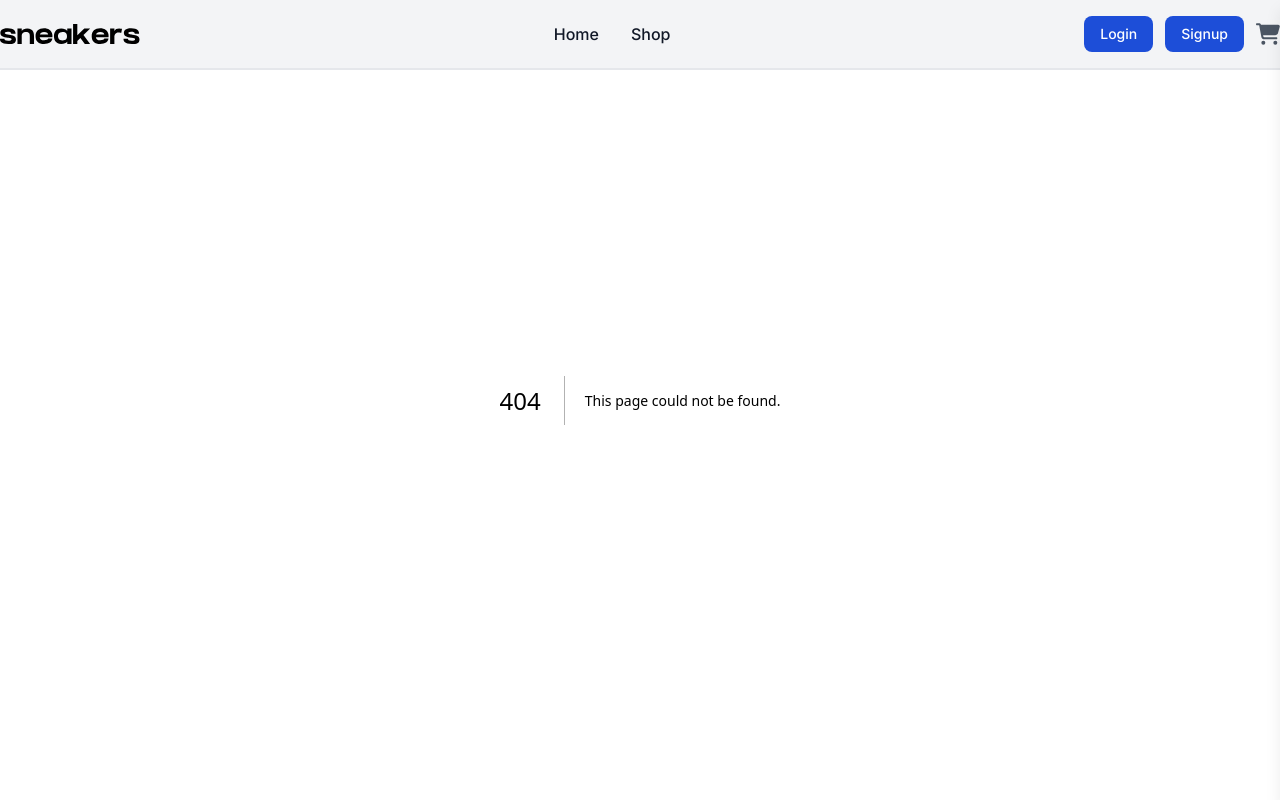
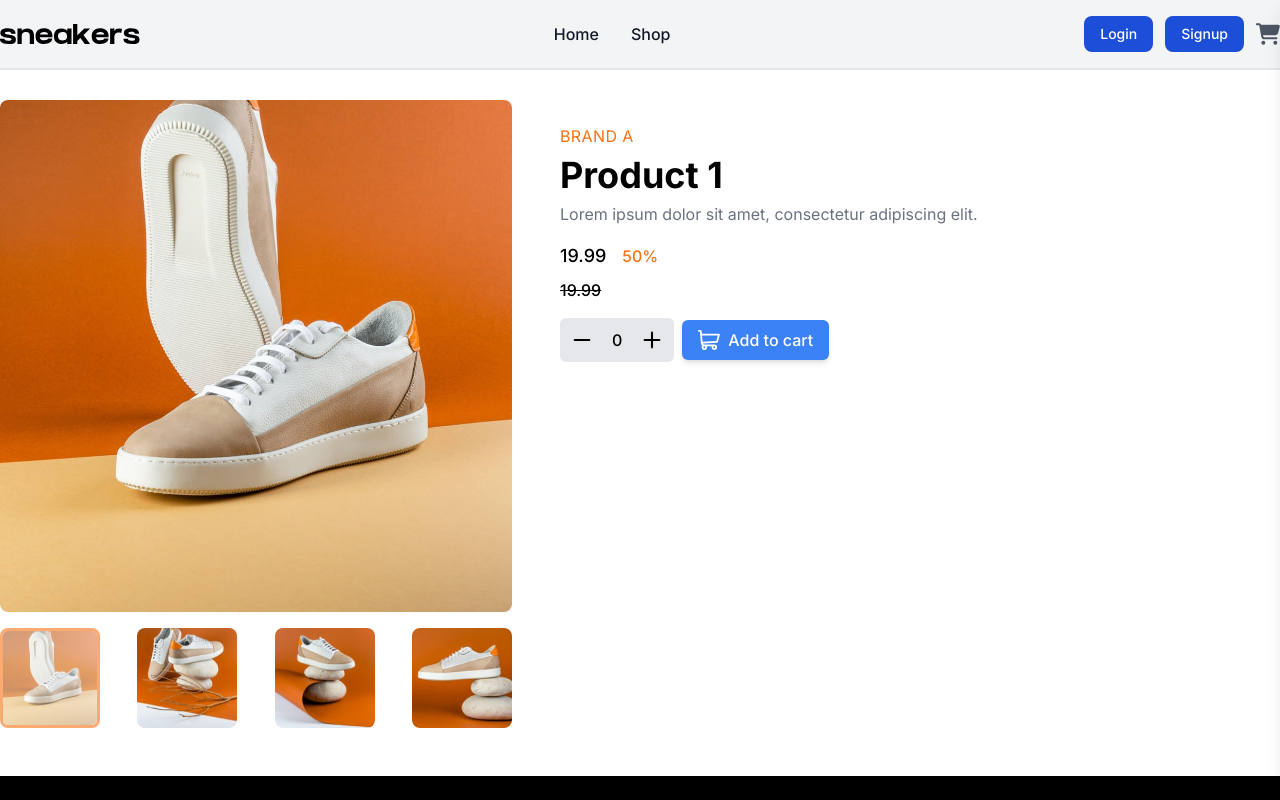
Before and after one commit to linushahs/ecommerce-site, a Next.js app: page /product/1 in a window 1280 px wide. Before the commit this address had no page. Shown: the top 800 px of the page. Built offline with nearby package versions, Linux system fonts and the light colour scheme.

Commit message:
Fixed some basket state issues

```diff
--- a/src/app/shop/[productId]/page.tsx
+++ b/src/app/product/[productId]/page.tsx
@@ -5,19 +5,25 @@ import { productData } from "@/constants";
 import Image from "next/image";
 import { useState } from "react";
 import { twMerge } from "tailwind-merge";
-// import { Lightbox } from "./Lightbox";
+import { useAppDispatch, useAppSelector } from "@/redux/store";
+import { addToBasket } from "@/redux/slices/basketSlice";
+import { useParams } from "next/navigation";
 
 export default function ProductPage() {
+  const params = useParams();
+  const dispatch = useAppDispatch();
+
+  console.log(params);
+  const products = useAppSelector((state) => state.product);
+  const productItem = products.filter((p) => p.id === params.productId)[0];
   const [currentProductImage, setCurrentProductImage] = useState(0);
-  const [lightbox, setLightbox] = useState(false);
 
-  //   const handleAddToCart = () => {
-  //     setCartProductQuantity((prevState) => prevState + productQuantity);
-  //     setProductQuantity(0);
-  //   };
+  const handleAddToCart = () => {
+    dispatch(addToBasket(productItem));
+  };
 
   return (
-    <main className="mt-[var(--navbar-height)]">
+    <main className="mt-[var(--navbar-height)] mb-12">
       <div className="container flex gap-12">
         <div className="w-[40%] flex flex-col gap-4">
           <Image
@@ -50,25 +56,23 @@ export default function ProductPage() {
         {/* product description -----------------------------  */}
         <div className="flex-1 py-15 mt-6">
           <p className="uppercase tracking-wide text-orange-500">
-            Sneaker Company
+            {productItem.brand}{" "}
           </p>
-          <h1 className="font-bold text-[36px]">
-            Fall Limited Edition Sneakers
-          </h1>
+          <h1 className="font-bold text-[36px]">{productItem.name}</h1>
           <p className="fw-400  text-base text-gray-500">
-            These low-profile sneakers are your perfect casual wear companion.
-            Featuring a durable rubber outer sole, they&apos;ll withstand
-            everything the weather can offer.
+            {productItem.description}
           </p>
           <div className="my-4">
             <div className="flex items-center mb-2 gap-4 ">
-              <span className="font-medium  text-lg">$125.00</span>
+              <span className="font-medium  text-lg">{productItem.price}</span>
               <span className=" font-medium text-base text-orange-500">
                 50%
               </span>
             </div>
 
-            <span className="font-medium text-base line-through">$250.00</span>
+            <span className="font-medium text-base line-through">
+              {productItem.price}
+            </span>
           </div>
 
           <div className="flex items-center gap-2">
@@ -78,7 +82,7 @@ export default function ProductPage() {
               <PlusIcon className="w-7 h-7 cursor-pointer" />
             </div>
             <button
-              //   onClick={handleAddToCart}
+              onClick={handleAddToCart}
               className=" flex font-medium text-base items-center justify-center cursor-pointer py-2 px-4 rounded-md bg-primary text-white shadow-md gap-2"
             >
               <svg width="22" height="20" xmlns="http://www.w3.org/2000/svg">
--- a/src/components/basket/BasketContent.tsx
+++ b/src/components/basket/BasketContent.tsx
@@ -1,14 +1,13 @@
 "use client";
 
 import { BasketItem } from "@/components/basket";
-import { basketOfProduct } from "@/constants";
+import { CHECKOUT_STEP_1 } from "@/constants/routes";
+import { clearBasket } from "@/redux/slices/basketSlice";
+import { useAppDispatch, useAppSelector } from "@/redux/store";
+import { useRouter } from "next/navigation";
+import { twMerge } from "tailwind-merge";
 import { Button } from "../common";
 import { BasketContentProps } from "./interface";
-import { twMerge } from "tailwind-merge";
-import { CHECKOUT_STEP_1 } from "@/constants/routes";
-import { useRouter } from "next/navigation";
-import { useAppDispatch, useAppSelector } from "@/redux/store";
-import { clearBasket } from "@/redux/slices/basketSlice";
 
 const BasketContent: React.FC<BasketContentProps> = ({ isOpen, onClose }) => {
   // const { isOpenModal, onOpenModal, onCloseModal } = useModal();
@@ -110,7 +109,7 @@ const BasketContent: React.FC<BasketContentProps> = ({ isOpen, onClose }) => {
           </div>
         )}
         <div className="flex flex-col gap-3">
-          {products.map((product, i) => (
+          {products.map((product) => (
             <BasketItem key={product.id} product={product} />
           ))}
         </div>
--- a/src/components/products/ProductCard.tsx
+++ b/src/components/products/ProductCard.tsx
@@ -7,6 +7,7 @@ import { useRouter } from "next/navigation";
 import { useAppDispatch, useAppSelector } from "@/redux/store";
 import { addToBasket, removeFromBasket } from "@/redux/slices/basketSlice";
 import { toast } from "sonner";
+import { VIEW_PRODUCT } from "@/constants/routes";
 
 const ProductCard: React.FC<ProductCardProps> = ({ product }) => {
   const { imageUrl, id, name, price } = product;
@@ -39,7 +40,7 @@ const ProductCard: React.FC<ProductCardProps> = ({ product }) => {
     >
       <div
         className="flex items-center justify-center "
-        onClick={() => router.push("/products/1")}
+        onClick={() => router.push(`/product/${id}`)}
       >
         <Image
           src={imageUrl}
--- a/src/constants/routes.ts
+++ b/src/constants/routes.ts
@@ -2,19 +2,20 @@ export const HOME = '/';
 export const SHOP = '/shop';
 export const FEATURED_PRODUCTS = '/featured';
 export const RECOMMENDED_PRODUCTS = '/recommended';
+export const VIEW_PRODUCT = '/product/:id';
+export const SEARCH = '/search/:searchKey';
+
+//account routes
 export const ACCOUNT = '/account';
 export const ACCOUNT_EDIT = '/account/edit';
-export const ADMIN_DASHBOARD = '/admin/dashboard';
-export const ADMIN_PRODUCTS = '/admin/products';
-export const ADMIN_USERS = '/admin/users';
-export const ADD_PRODUCT = '/admin/add';
-export const EDIT_PRODUCT = '/admin/edit';
-export const SEARCH = '/search/:searchKey';
+
+// auth routes
 export const SIGNIN = '/signin';
 export const SIGNOUT = '/signout';
 export const SIGNUP = '/signup';
 export const FORGOT_PASSWORD = '/forgot_password';
+
+//checkout routes
 export const CHECKOUT_STEP_1 = '/checkout/step1';
 export const CHECKOUT_STEP_2 = '/checkout/step2';
 export const CHECKOUT_STEP_3 = '/checkout/step3';
-export const VIEW_PRODUCT = '/product/:id';
--- a/src/redux/slices/basketSlice.ts
+++ b/src/redux/slices/basketSlice.ts
@@ -12,6 +12,7 @@ const basketSlice = createSlice({
         setBasketItems: (state, action: PayloadAction<Product[]>) => {
             return action.payload;
         },
+
         addToBasket: (state, action: PayloadAction<Product>) => {
             if (state.some((product) => product.id === action.payload.id)) {
                 return state;
@@ -48,8 +49,7 @@ export const {
     addToBasket,
     removeFromBasket,
     clearBasket,
-    addQtyItem,
-    minusQtyItem,
+    addQtyItem, minusQtyItem,
 } = basketSlice.actions;
 
 // Export Reducer
--- a/src/redux/slices/productSlice.ts
+++ b/src/redux/slices/productSlice.ts
@@ -2,15 +2,11 @@ import { createSlice, PayloadAction } from "@reduxjs/toolkit";
 import axios from "axios";
 import { rootDomain } from "../../apis/info";
 import { AppDispatch } from "../store";
+import { Product } from "@/components/products/interface";
+import { basketOfProduct } from "@/constants";
 
-// Define the initial state
-interface ProductState {
-  products: any[]; // Update the type according to your data structure
-}
 
-const initialState: ProductState = {
-  products: [],
-};
+const initialState: Product[] = basketOfProduct;
 
 // Create a slice
 const productSlice = createSlice({
@@ -18,7 +14,7 @@ const productSlice = createSlice({
   initialState,
   reducers: {
     storeProducts(state, action: PayloadAction<any[]>) {
-      state.products = action.payload;
+      state = action.payload;
     },
   },
 });
```
